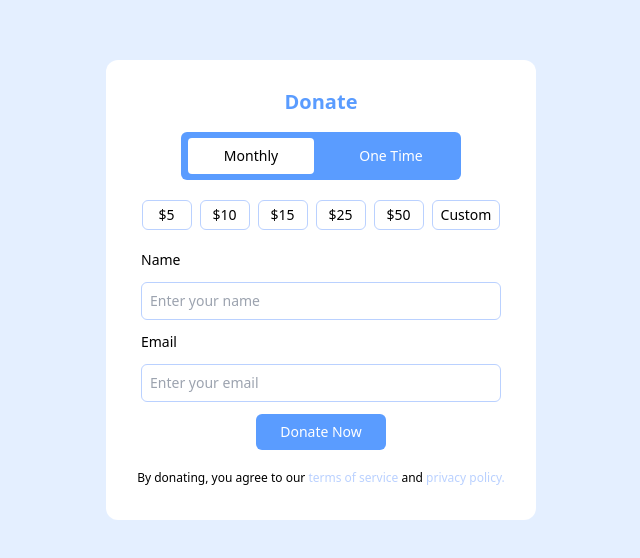
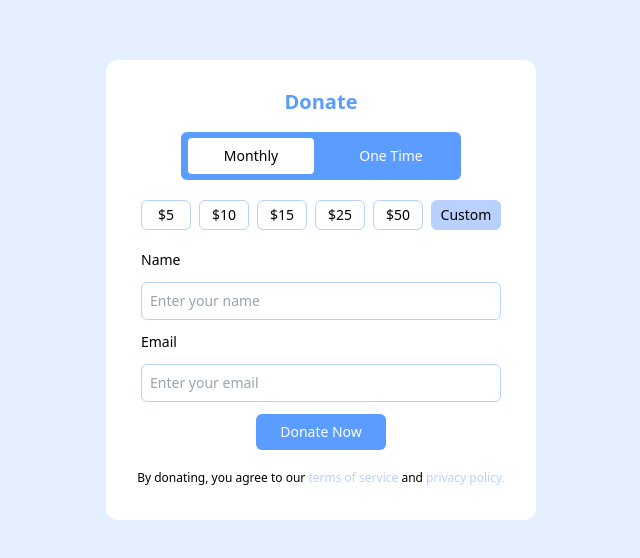
Before and after one commit to eobcre/donate-card, a React (Vite) app: page / in a window 1280 px wide. Shown: the part 110-668 px from the top of the page, without its empty margins (319-959 px from the left). Built offline with nearby package versions, Linux system fonts and the light colour scheme.

Commit message:
select price button with background color logic

```diff
--- a/src/components/Price.tsx
+++ b/src/components/Price.tsx
@@ -1,20 +1,34 @@
+import { useState } from 'react';
+
 import { priceData } from '../data/priceData';
 
 const Price: React.FC = () => {
+  const [selected, setSelected] = useState<number | null>(null);
+
+  const handleClick = (index: number | null) => {
+    setSelected(index);
+  };
+
   return (
     <div className='flex justify-center items-center gap-2 my-5'>
-      {priceData.map((data) => (
+      {priceData.map((data, index) => (
         <input
           key={data.id}
           type='button'
           value={`$${data.price}`}
-          className='border border-[#BAD1FF] text-sm rounded-md w-[50px] py-1'
+          onClick={() => handleClick(index)}
+          className={`border border-[#BAD1FF] text-sm rounded-md w-[50px] py-1 ${
+            selected === index ? 'bg-[#BAD1FF]' : ''
+          }`}
         />
       ))}
       <input
         type='button'
         value='Custom'
-        className='border border-[#BAD1FF] text-sm rounded-md px-2 py-1'
+        onClick={() => handleClick(null)}
+        className={`border border-[#BAD1FF] text-sm rounded-md w-[70px] py-1 ${
+          selected === null ? 'bg-[#BAD1FF]' : ''
+        }`}
       />
     </div>
   );
```
